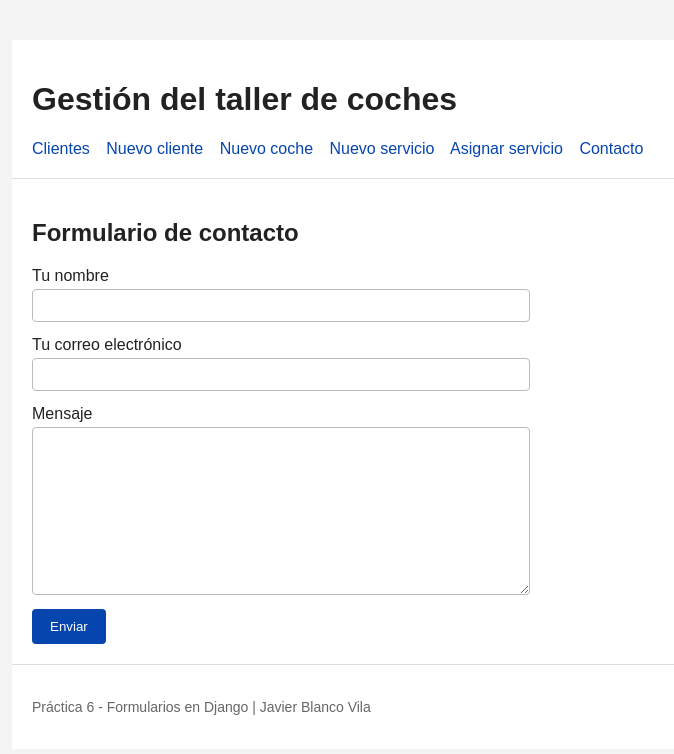
After one commit to Javi54543/arquitectura_del_software, a Django app: page /gestion/contacto/ in a window 1280 px wide. The commit adds this page. Shown: the top 754 px of the page, without its empty margins (158-832 px from the left). Run offline with Django 5.2, Linux system fonts and the light colour scheme.

Commit message:
Add practica 6 Django forms

```diff
--- /dev/null
+++ b/app_gestion_taller/forms.py
@@ -0,0 +1,33 @@
+from django import forms
+
+from .models import Cliente, Coche, Servicio, CocheServicio
+
+
+class ContactoForm(forms.Form):
+    nombre = forms.CharField(label='Tu nombre', max_length=100)
+    email = forms.EmailField(label='Tu correo electrónico')
+    mensaje = forms.CharField(label='Mensaje', widget=forms.Textarea)
+
+
+class ClienteForm(forms.ModelForm):
+    class Meta:
+        model = Cliente
+        fields = '__all__'
+
+
+class CocheForm(forms.ModelForm):
+    class Meta:
+        model = Coche
+        fields = '__all__'
+
+
+class ServicioForm(forms.ModelForm):
+    class Meta:
+        model = Servicio
+        fields = ['nombre', 'descripcion']
+
+
+class CocheServicioForm(forms.ModelForm):
+    class Meta:
+        model = CocheServicio
+        fields = '__all__'
--- a/app_gestion_taller/urls.py
+++ b/app_gestion_taller/urls.py
@@ -1,12 +1,16 @@
 from django.urls import path
 
 from .views import (
-    buscar_cliente,
     buscar_coche_por_matricula,
     buscar_coches_de_cliente,
     buscar_servicios_de_coche,
+    contacto,
     detalle_cliente,
     lista_clientes,
+    nuevo_cliente,
+    nuevo_coche,
+    nuevo_coche_servicio,
+    nuevo_servicio,
     registrar_cliente,
     registrar_coche,
     registrar_servicio,
@@ -14,6 +18,11 @@ from .views import (
 
 urlpatterns = [
     path('clientes/', lista_clientes, name='lista_clientes'),
+    path('clientes/nuevo/', nuevo_cliente, name='nuevo_cliente'),
+    path('coches/nuevo/', nuevo_coche, name='nuevo_coche'),
+    path('servicios/nuevo/', nuevo_servicio, name='nuevo_servicio'),
+    path('coche-servicio/nuevo/', nuevo_coche_servicio, name='nuevo_coche_servicio'),
+    path('contacto/', contacto, name='contacto'),
     path('clientes/registrar/', registrar_cliente, name='registrar_cliente'),
     path('coches/registrar/', registrar_coche, name='registrar_coche'),
     path('servicios/registrar/', registrar_servicio, name='registrar_servicio'),
--- a/app_gestion_taller/views.py
+++ b/app_gestion_taller/views.py
@@ -1,10 +1,95 @@
 import json
 
 from django.http import JsonResponse
-from django.shortcuts import render
+from django.shortcuts import redirect, render
 from django.views.decorators.csrf import csrf_exempt
 
+from .forms import ContactoForm, ClienteForm, CocheForm, ServicioForm, CocheServicioForm
 from .models import Cliente, Coche, Servicio, CocheServicio
+
+
+def contacto(request):
+    if request.method == 'POST':
+        formulario = ContactoForm(request.POST)
+        if formulario.is_valid():
+            nombre = formulario.cleaned_data['nombre']
+            return render(
+                request,
+                'app_gestion_taller/gracias.html',
+                {'nombre': nombre},
+            )
+    else:
+        formulario = ContactoForm()
+
+    return render(
+        request,
+        'app_gestion_taller/contacto.html',
+        {'formulario': formulario},
+    )
+
+
+def nuevo_cliente(request):
+    if request.method == 'POST':
+        form = ClienteForm(request.POST)
+        if form.is_valid():
+            form.save()
+            return redirect('lista_clientes')
+    else:
+        form = ClienteForm()
+
+    return render(
+        request,
+        'app_gestion_taller/formulario.html',
+        {'form': form, 'titulo': 'Nuevo cliente'},
+    )
+
+
+def nuevo_coche(request):
+    if request.method == 'POST':
+        form = CocheForm(request.POST)
+        if form.is_valid():
+            coche = form.save()
+            return redirect('detalle_cliente', cliente_id=coche.cliente.id)
+    else:
+        form = CocheForm()
+
+    return render(
+        request,
+        'app_gestion_taller/formulario.html',
+        {'form': form, 'titulo': 'Nuevo coche'},
+    )
+
+
+def nuevo_servicio(request):
+    if request.method == 'POST':
+        form = ServicioForm(request.POST)
+        if form.is_valid():
+            form.save()
+            return redirect('lista_clientes')
+    else:
+        form = ServicioForm()
+
+    return render(
+        request,
+        'app_gestion_taller/formulario.html',
+        {'form': form, 'titulo': 'Nuevo servicio'},
+    )
+
+
+def nuevo_coche_servicio(request):
+    if request.method == 'POST':
+        form = CocheServicioForm(request.POST)
+        if form.is_valid():
+            coche_servicio = form.save()
+            return redirect('buscar_servicios_de_coche', coche_id=coche_servicio.coche.id)
+    else:
+        form = CocheServicioForm()
+
+    return render(
+        request,
+        'app_gestion_taller/formulario.html',
+        {'form': form, 'titulo': 'Registrar servicio a un coche'},
+    )
 
 
 def lista_clientes(request):
--- a/templates/app_gestion_taller/base.html
+++ b/templates/app_gestion_taller/base.html
@@ -60,6 +60,42 @@
             border: 1px solid #ffeeba;
             margin-top: 15px;
         }
+
+        nav a {
+            margin-right: 12px;
+        }
+
+        .campo-formulario {
+            margin-bottom: 14px;
+        }
+
+        input, select, textarea {
+            display: block;
+            width: 100%;
+            max-width: 480px;
+            padding: 8px;
+            margin-top: 4px;
+            border: 1px solid #bbb;
+            border-radius: 4px;
+        }
+
+        button {
+            padding: 10px 18px;
+            border: 0;
+            background-color: #0645ad;
+            color: white;
+            border-radius: 4px;
+            cursor: pointer;
+        }
+
+        button:hover {
+            background-color: #04337f;
+        }
+
+        .error {
+            color: #b00020;
+            margin-top: 4px;
+        }
     </style>
 </head>
 <body>
@@ -67,6 +103,11 @@
         <h1>Gestión del taller de coches</h1>
         <nav>
             <a href="{% url 'lista_clientes' %}">Clientes</a>
+            <a href="{% url 'nuevo_cliente' %}">Nuevo cliente</a>
+            <a href="{% url 'nuevo_coche' %}">Nuevo coche</a>
+            <a href="{% url 'nuevo_servicio' %}">Nuevo servicio</a>
+            <a href="{% url 'nuevo_coche_servicio' %}">Asignar servicio</a>
+            <a href="{% url 'contacto' %}">Contacto</a>
         </nav>
     </header>
 
@@ -75,7 +116,7 @@
     </main>
 
     <footer>
-        <p>Práctica 5 - Plantillas en Django | Javier Blanco Vila</p>
+        <p>Práctica 6 - Formularios en Django | Javier Blanco Vila</p>
     </footer>
 </body>
 </html>
--- /dev/null
+++ b/templates/app_gestion_taller/contacto.html
@@ -0,0 +1,23 @@
+{% extends 'app_gestion_taller/base.html' %}
+
+{% block titulo %}Contacto{% endblock %}
+
+{% block contenido %}
+<h2>Formulario de contacto</h2>
+
+<form method="post">
+    {% csrf_token %}
+
+    {% for campo in formulario %}
+    <div class="campo-formulario">
+        <label for="{{ campo.id_for_label }}">{{ campo.label }}</label>
+        {{ campo }}
+        {% if campo.errors %}
+        <div class="error">{{ campo.errors }}</div>
+        {% endif %}
+    </div>
+    {% endfor %}
+
+    <button type="submit">Enviar</button>
+</form>
+{% endblock %}
--- a/templates/app_gestion_taller/detalle_cliente.html
+++ b/templates/app_gestion_taller/detalle_cliente.html
@@ -9,6 +9,8 @@
 <p><strong>Email:</strong> {{ cliente.email }}</p>
 
 <h3>Coches registrados</h3>
+
+<p><a href="{% url 'nuevo_coche' %}">Añadir coche</a></p>
 
 {% if coches %}
 <ul>
--- a/templates/app_gestion_taller/lista_clientes.html
+++ b/templates/app_gestion_taller/lista_clientes.html
@@ -4,6 +4,8 @@
 
 {% block contenido %}
 <h2>Clientes del taller</h2>
+
+<p><a href="{% url 'nuevo_cliente' %}">Añadir nuevo cliente</a></p>
 
 {% if clientes %}
 <table>
--- a/templates/app_gestion_taller/servicios_coche.html
+++ b/templates/app_gestion_taller/servicios_coche.html
@@ -8,6 +8,8 @@
 <p><strong>Matrícula:</strong> {{ coche.matricula }}</p>
 
 <h3>Historial de servicios</h3>
+
+<p><a href="{% url 'nuevo_coche_servicio' %}">Registrar nuevo servicio para un coche</a></p>
 
 {% if coche_servicios %}
 <table>
```
Also changed, not shown: ENTREGA.md (+16 -79 lines), templates/app_gestion_taller/formulario.html (added, +32 -0 lines), templates/app_gestion_taller/gracias.html (added, +9 -0 lines).
